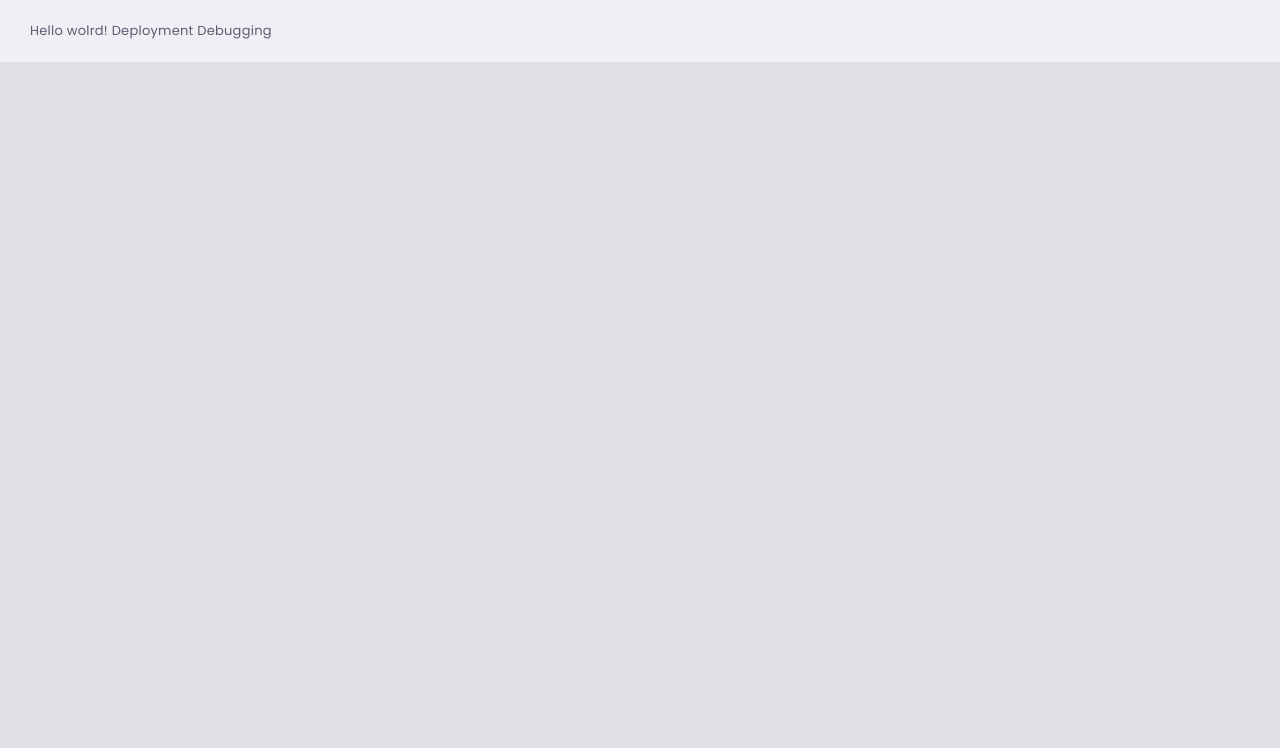
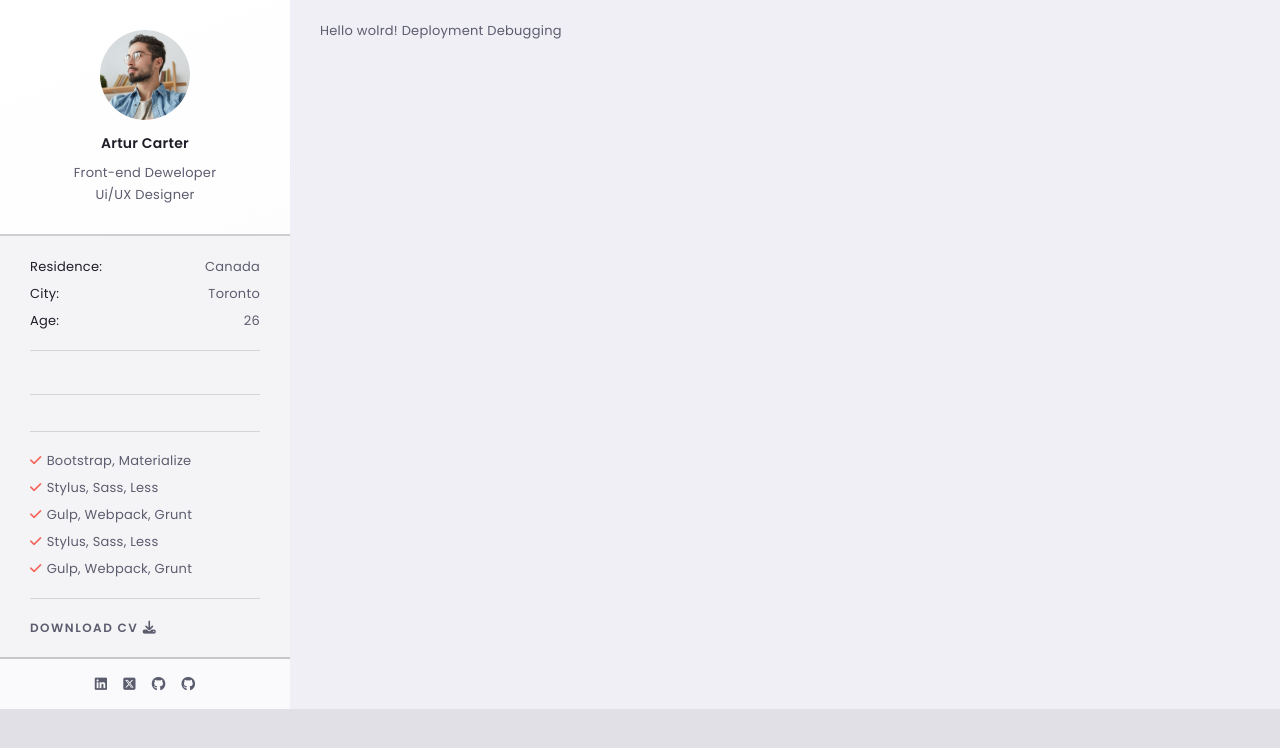
Before and after one commit to muneppakarthik/portfolio, a Next.js app: page / in a window 1280 px wide. Shown: the top 748 px of the page. Built offline with nearby package versions, Linux system fonts and the light colour scheme.

Commit message:
deployment debug

```diff
--- a/src/app/layout.tsx
+++ b/src/app/layout.tsx
@@ -3,7 +3,7 @@ import { Poppins, Roboto_Mono } from "next/font/google";
 import "keen-slider/keen-slider.min.css";
 import "./globals.scss";
 import "../styles/icons.scss";
-// import Overview from "@/components/Overview/Overview";
+import Overview from "@/components/Overview/Overview";
 // import BgShadow from "@/components/BgShadow/Bgshadow";
 // import Footer from "@/components/Footer/Footer";
 // import Menu from "@/components/Menu/Menu";
@@ -44,7 +44,7 @@ export default function RootLayout({
       <body className={`${poppins.variable} ${robotoMono.variable}`}>
         <div className="app-root">
           <div className="app-wrapper">
-            {/* <Overview /> */}
+            <Overview />
             <main>
               {/* <BgShadow /> */}
               {children}
```
